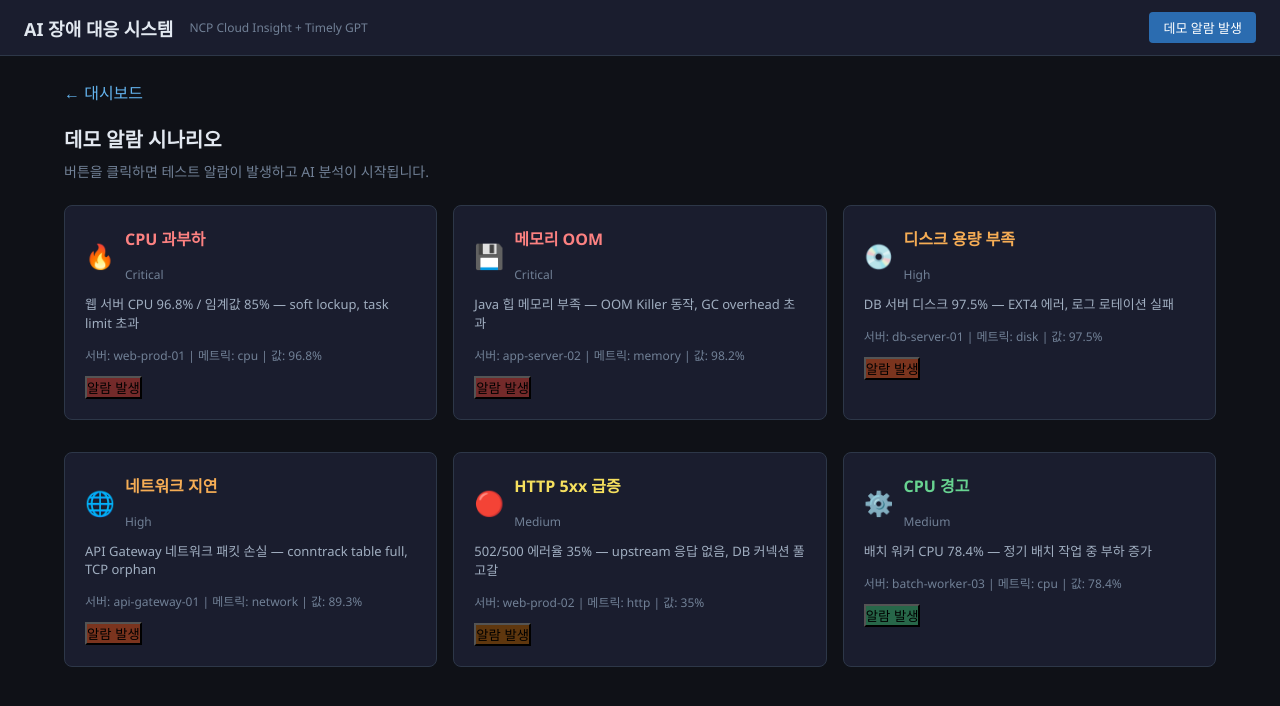
After one commit to Soojong94/ai-incident-response, a FastAPI app: template src/ui/templates/demo.html in a window 1280 px wide. The commit adds this page. Shown: the top 706 px of the page. Run offline with FastAPI, Linux system fonts and the light colour scheme; the template is opened without the code that fills it, so the values that code supplies are empty.

Commit message:
Improve UI readability, add demo scenarios, adjust log window
- detail.html: render AI analysis with marked.js (code blocks, lists, markdown)
- base.html: add markdown CSS styles, action-item card layout, demo nav button
- demo.html: 6 preset alarm scenarios (CPU/Memory/Disk/Network/HTTP) with trigger buttons
- main.py: add /test/demo route, expose threshold_value param on /test/trigger
- ncp_collector.py: change log window from ±15min to 5min-before-alarm
- mock_collector.py: 30 logs over 5min window, error concentration near alarm time
- handler.py: fix log source label (mock vs ncp_api) on fallback

Co-Authored-By: Claude Sonnet 4.6 <noreply@anthropic.com>

```diff
--- a/src/collector/ncp_collector.py
+++ b/src/collector/ncp_collector.py
@@ -40,8 +40,8 @@ async def collect(alarm_data: dict) -> list[str]:
     except (ValueError, TypeError):
         alarm_time = datetime.now()
 
-    start_ts = int((alarm_time - timedelta(minutes=15)).timestamp())
-    end_ts = int((alarm_time + timedelta(minutes=15)).timestamp())
+    start_ts = int((alarm_time - timedelta(minutes=5)).timestamp())
+    end_ts = int(alarm_time.timestamp())
     resource = alarm_data.get("resource_name", "")
 
     path = f"/api/{REGION_CODE}-v1/logs/search"
--- a/src/db/models.py
+++ b/src/db/models.py
@@ -22,7 +22,7 @@ class Incident(Base):
     updated_at = Column(DateTime, default=datetime.utcnow)
 
     logs = relationship("IncidentLog", back_populates="incident", cascade="all, delete-orphan")
-    analysis = relationship("AnalysisResult", back_populates="incident", uselist=False, cascade="all, delete-orphan")
+    analysis_result = relationship("AnalysisResult", back_populates="incident", uselist=False, cascade="all, delete-orphan")
 
 
 class IncidentLog(Base):
@@ -52,4 +52,4 @@ class AnalysisResult(Base):
     raw_response = Column(Text)
     created_at = Column(DateTime, default=datetime.utcnow)
 
-    incident = relationship("Incident", back_populates="analysis")
+    incident = relationship("Incident", back_populates="analysis_result")
--- a/src/main.py
+++ b/src/main.py
@@ -40,6 +40,11 @@ async def webhook_alarm(request: Request, background_tasks: BackgroundTasks, db:
 
 
 # ── Dev test trigger ─────────────────────────────────────────────────────────
+
+@app.get("/test/demo", response_class=HTMLResponse)
+def demo_page(request: Request):
+    return templates.TemplateResponse("demo.html", {"request": request})
+
 
 @app.post("/test/trigger", status_code=202)
 async def test_trigger(
--- a/src/ui/templates/base.html
+++ b/src/ui/templates/base.html
@@ -58,15 +58,40 @@
     .refresh-btn:hover { background: #2c5282; }
 
     .empty { text-align: center; padding: 60px; color: #4a5568; }
+
+    /* Markdown rendered content */
+    .md-render p  { margin: 4px 0 8px; }
+    .md-render ul, .md-render ol { padding-left: 20px; margin: 6px 0; }
+    .md-render li { margin: 3px 0; line-height: 1.6; }
+    .md-render pre { margin: 8px 0; }
+    .md-render code { background: #2d3748; border-radius: 3px; padding: 1px 5px; font-size: 12px; color: #e2e8f0; }
+    .md-render pre code { padding: 0; background: none; }
+    .md-render h1, .md-render h2, .md-render h3 { color: #a0aec0; margin: 10px 0 4px; }
+
+    .action-item {
+      border: 1px solid #2d3748; border-radius: 6px;
+      padding: 12px 16px; margin-bottom: 10px;
+      font-size: 14px; line-height: 1.6; color: #cbd5e0;
+    }
+    .action-item:before { content: none; }
   </style>
 </head>
 <body>
   <nav class="navbar">
     <h1><a href="/" style="color:inherit;text-decoration:none;">AI 장애 대응 시스템</a></h1>
     <span>NCP Cloud Insight + Timely GPT</span>
+    <a href="/test/demo" style="margin-left:auto; background:#2b6cb0; color:white; padding:6px 14px; border-radius:4px; font-size:13px; text-decoration:none;">데모 알람 발생</a>
   </nav>
   <div class="container">
     {% block content %}{% endblock %}
   </div>
+<script>
+  if (typeof marked !== 'undefined') {
+    marked.setOptions({ breaks: true, gfm: true });
+    document.querySelectorAll('.md-render').forEach(el => {
+      el.innerHTML = marked.parse(el.dataset.md || '');
+    });
+  }
+</script>
 </body>
 </html>
--- /dev/null
+++ b/src/ui/templates/demo.html
@@ -0,0 +1,110 @@
+{% extends "base.html" %}
+{% block title %}데모 알람 — AI 장애 대응{% endblock %}
+{% block content %}
+<div style="margin-bottom:20px;">
+  <a href="/">&larr; 대시보드</a>
+</div>
+<h2 style="font-size:20px; margin-bottom:8px;">데모 알람 시나리오</h2>
+<p style="color:#718096; margin-bottom:24px; font-size:14px;">버튼을 클릭하면 테스트 알람이 발생하고 AI 분석이 시작됩니다.</p>
+
+<div style="display:grid; grid-template-columns: repeat(auto-fill, minmax(320px, 1fr)); gap:16px;">
+
+  <div class="card scenario-card" data-metric="cpu" data-resource="web-prod-01" data-value="96.8" data-threshold="85">
+    <div style="display:flex; align-items:center; gap:10px; margin-bottom:10px;">
+      <span style="font-size:24px;">🔥</span>
+      <div><h2 style="color:#fc8181;">CPU 과부하</h2><span style="font-size:12px; color:#718096;">Critical</span></div>
+    </div>
+    <p style="font-size:13px; color:#a0aec0; margin-bottom:14px;">웹 서버 CPU 96.8% / 임계값 85% — soft lockup, task limit 초과</p>
+    <div style="font-size:12px; color:#718096; margin-bottom:12px;">서버: web-prod-01 | 메트릭: cpu | 값: 96.8%</div>
+    <button class="trigger-btn" style="background:#742a2a;">알람 발생</button>
+  </div>
+
+  <div class="card scenario-card" data-metric="memory" data-resource="app-server-02" data-value="98.2" data-threshold="90">
+    <div style="display:flex; align-items:center; gap:10px; margin-bottom:10px;">
+      <span style="font-size:24px;">💾</span>
+      <div><h2 style="color:#fc8181;">메모리 OOM</h2><span style="font-size:12px; color:#718096;">Critical</span></div>
+    </div>
+    <p style="font-size:13px; color:#a0aec0; margin-bottom:14px;">Java 힙 메모리 부족 — OOM Killer 동작, GC overhead 초과</p>
+    <div style="font-size:12px; color:#718096; margin-bottom:12px;">서버: app-server-02 | 메트릭: memory | 값: 98.2%</div>
+    <button class="trigger-btn" style="background:#742a2a;">알람 발생</button>
+  </div>
+
+  <div class="card scenario-card" data-metric="disk" data-resource="db-server-01" data-value="97.5" data-threshold="90">
+    <div style="display:flex; align-items:center; gap:10px; margin-bottom:10px;">
+      <span style="font-size:24px;">💿</span>
+      <div><h2 style="color:#f6ad55;">디스크 용량 부족</h2><span style="font-size:12px; color:#718096;">High</span></div>
+    </div>
+    <p style="font-size:13px; color:#a0aec0; margin-bottom:14px;">DB 서버 디스크 97.5% — EXT4 에러, 로그 로테이션 실패</p>
+    <div style="font-size:12px; color:#718096; margin-bottom:12px;">서버: db-server-01 | 메트릭: disk | 값: 97.5%</div>
+    <button class="trigger-btn" style="background:#7b341e;">알람 발생</button>
+  </div>
+
+  <div class="card scenario-card" data-metric="network" data-resource="api-gateway-01" data-value="89.3" data-threshold="70">
+    <div style="display:flex; align-items:center; gap:10px; margin-bottom:10px;">
+      <span style="font-size:24px;">🌐</span>
+      <div><h2 style="color:#f6ad55;">네트워크 지연</h2><span style="font-size:12px; color:#718096;">High</span></div>
+    </div>
+    <p style="font-size:13px; color:#a0aec0; margin-bottom:14px;">API Gateway 네트워크 패킷 손실 — conntrack table full, TCP orphan</p>
+    <div style="font-size:12px; color:#718096; margin-bottom:12px;">서버: api-gateway-01 | 메트릭: network | 값: 89.3%</div>
+    <button class="trigger-btn" style="background:#7b341e;">알람 발생</button>
+  </div>
+
+  <div class="card scenario-card" data-metric="http" data-resource="web-prod-02" data-value="35" data-threshold="5">
+    <div style="display:flex; align-items:center; gap:10px; margin-bottom:10px;">
+      <span style="font-size:24px;">🔴</span>
+      <div><h2 style="color:#f6e05e;">HTTP 5xx 급증</h2><span style="font-size:12px; color:#718096;">Medium</span></div>
+    </div>
+    <p style="font-size:13px; color:#a0aec0; margin-bottom:14px;">502/500 에러율 35% — upstream 응답 없음, DB 커넥션 풀 고갈</p>
+    <div style="font-size:12px; color:#718096; margin-bottom:12px;">서버: web-prod-02 | 메트릭: http | 값: 35%</div>
+    <button class="trigger-btn" style="background:#5f370e;">알람 발생</button>
+  </div>
+
+  <div class="card scenario-card" data-metric="cpu" data-resource="batch-worker-03" data-value="78.4" data-threshold="75">
+    <div style="display:flex; align-items:center; gap:10px; margin-bottom:10px;">
+      <span style="font-size:24px;">⚙️</span>
+      <div><h2 style="color:#68d391;">CPU 경고</h2><span style="font-size:12px; color:#718096;">Medium</span></div>
+    </div>
+    <p style="font-size:13px; color:#a0aec0; margin-bottom:14px;">배치 워커 CPU 78.4% — 정기 배치 작업 중 부하 증가</p>
+    <div style="font-size:12px; color:#718096; margin-bottom:12px;">서버: batch-worker-03 | 메트릭: cpu | 값: 78.4%</div>
+    <button class="trigger-btn" style="background:#276749;">알람 발생</button>
+  </div>
+
+</div>
+
+<div id="toast" style="
+  display:none; position:fixed; bottom:24px; right:24px;
+  background:#276749; color:white; padding:12px 20px;
+  border-radius:6px; font-size:14px; z-index:999;
+"></div>
+
+<script>
+document.querySelectorAll('.scenario-card').forEach(card => {
+  card.querySelector('.trigger-btn').addEventListener('click', async () => {
+    const { metric, resource, value, threshold } = card.dataset;
+    const btn = card.querySelector('.trigger-btn');
+    btn.disabled = true;
+    btn.textContent = '전송 중...';
+
+    try {
+      const resp = await fetch(`/test/trigger?metric_type=${metric}&resource_name=${resource}&current_value=${value}&threshold_value=${threshold}`, {method:'POST'});
+      const data = await resp.json();
+      showToast(`알람 발생! Incident #${data.incident_id} — AI 분석 시작`);
+      setTimeout(() => { window.location.href = `/incidents/${data.incident_id}`; }, 1500);
+    } catch(e) {
+      showToast('오류: ' + e.message, true);
+    } finally {
+      btn.disabled = false;
+      btn.textContent = '알람 발생';
+    }
+  });
+});
+
+function showToast(msg, err=false) {
+  const t = document.getElementById('toast');
+  t.textContent = msg;
+  t.style.background = err ? '#742a2a' : '#276749';
+  t.style.display = 'block';
+  setTimeout(() => t.style.display = 'none', 3000);
+}
+</script>
+{% endblock %}
```
Also changed, not shown: src/collector/mock_collector.py (+9 -4 lines), src/ui/templates/detail.html (+9 -10 lines), src/webhook/handler.py (+5 -3 lines), 2 other files.
